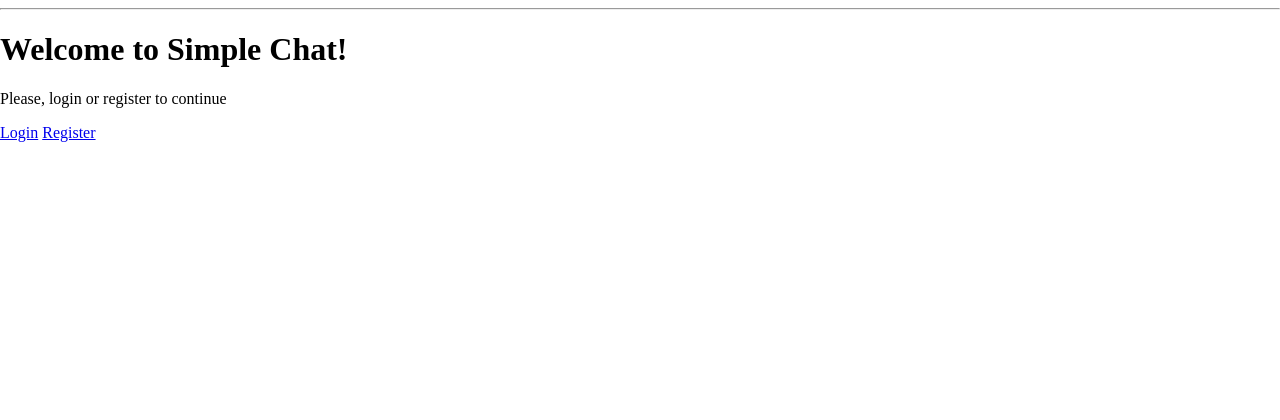
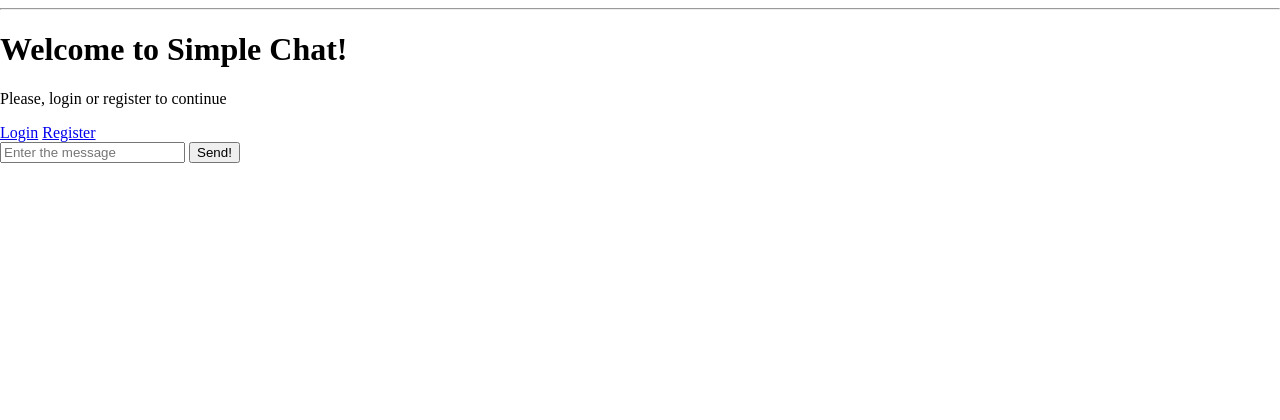
Before and after one commit to PavelPythonDeveloper/Flask_simple_chat, a Flask app: page / in a window 1280 px wide. Shown: the part 325-745 px from the top of the page. Run offline with Flask 2, Linux system fonts and the light colour scheme; data that the repository does not hold is empty.

Commit message:
Add input and button for typing and sending message

```diff
--- a/app/templates/index.html
+++ b/app/templates/index.html
@@ -17,6 +17,10 @@
     <a href="{{ url_for('register') }}">Register</a>
 </div>
     {% endif %}
+
+        <input id="send-message" placeholder="Enter the message" type="search">
+        <button type="submit" class="button">Send!</button>
+
 </div>
 
 {% endblock %}
```
